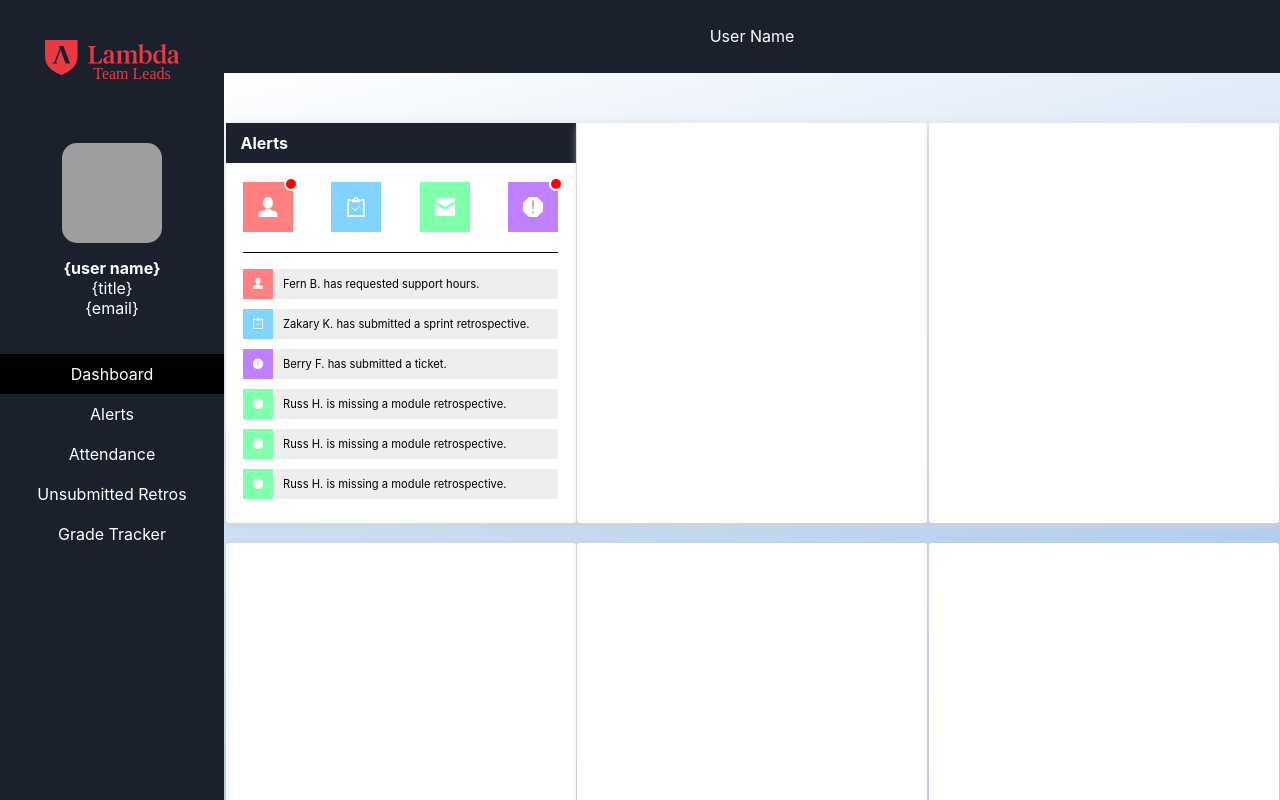
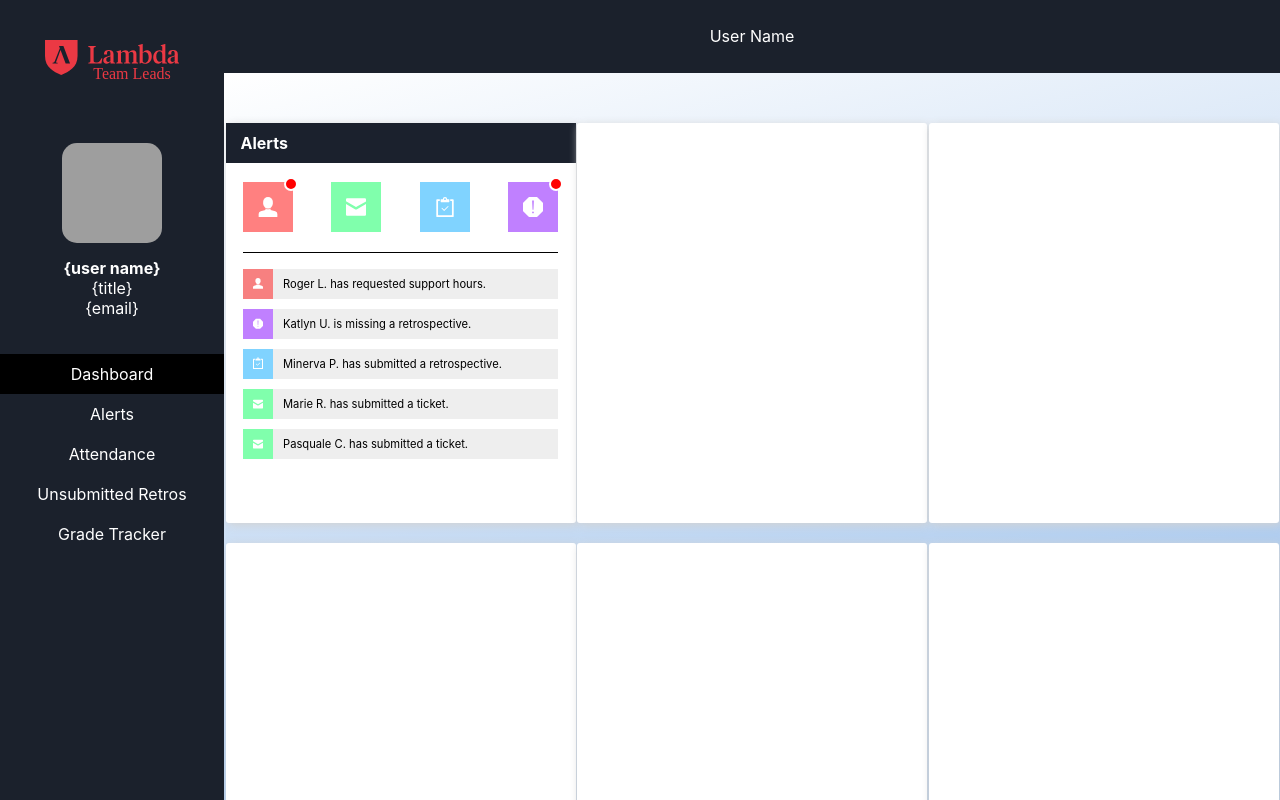
Before and after one commit to TL-Dashboard/frontend, a React (Create React App) app: page / in a window 1280 px wide. Built offline with nearby package versions, Linux system fonts and the light colour scheme; grey boxes are pictures that could not be loaded.

Commit message:
Made the alerts dynamic based on ContextAPI.

```diff
--- a/src/Context.js
+++ b/src/Context.js
@@ -8,6 +8,33 @@ export const { Consumer } = Context;
 export const Provider = ({ children }) => {
     const [ state, setState ] = useState({
         authenticatedUser: null,
+        alerts: [
+            {
+                id: 1,
+                type: 'support',
+                user: 'Roger Lind'
+            },
+            {
+                id: 2,
+                type: 'missing',
+                user: 'Katlyn Ullrich'
+            },
+            {
+                id: 3,
+                type: 'submitted',
+                user: 'Minerva Pacocha'
+            },
+            {
+                id: 4,
+                type: 'ticket',
+                user: 'Marie Rath'
+            },
+            {
+                id: 5,
+                type: 'ticket',
+                user: 'Pasquale Collins'
+            }
+        ]
     });
 
     return (
--- a/src/components/Main/Main.js
+++ b/src/components/Main/Main.js
@@ -4,6 +4,8 @@ import styled from "styled-components";
 import withContext, { Provider } from '../../Context';
 
 import AlertTile from './Tiles/AlertTile';
+
+const AlertTileWithContext = withContext(AlertTile);
 
 const MainWrap = styled.div`
   width: 100%;
@@ -64,7 +66,7 @@ const Main = () => {
     <MainWrap>
       <div className="tile-container">
         <Tile title='Alerts'>
-          <AlertTile />
+          <AlertTileWithContext />
         </Tile>
 
         <Tile className="tile">
--- a/src/components/Main/Tiles/AlertTile.js
+++ b/src/components/Main/Tiles/AlertTile.js
@@ -1,97 +1,95 @@
 import React from 'react'
 import styled from "styled-components";
 
-import { ReactComponent as Person } from '../../../assets/alert-1.svg';
-import { ReactComponent as Clipboard } from '../../../assets/alert-2.svg';
-import { ReactComponent as Mail } from '../../../assets/alert-3.svg';
-import { ReactComponent as Alert } from '../../../assets/alert-4.svg';
+import { ReactComponent as Support } from '../../../assets/alert-1.svg';
+import { ReactComponent as Submitted } from '../../../assets/alert-2.svg';
+import { ReactComponent as Ticket } from '../../../assets/alert-3.svg';
+import { ReactComponent as Missing } from '../../../assets/alert-4.svg';
 
 export default ({ context }) => {
+    const { alerts } = context;
     return (
         <AlertContainer>
             <AlertBoxes>
                 <AlertBox className='alert' backgroundColor='#FF8080'>
-                    <Person />
+                    <Support />
+                </AlertBox>
+                <AlertBox backgroundColor='#80FFAC'>
+                    <Ticket />
                 </AlertBox>
                 <AlertBox backgroundColor='#80D3FF'>
-                    <Clipboard />
-                </AlertBox>
-                <AlertBox backgroundColor='#80FFAC'>
-                    <Mail />
+                    <Submitted />
                 </AlertBox>
                 <AlertBox className='alert' backgroundColor='#C080FF'>
-                    <Alert />
+                    <Missing />
                 </AlertBox>
             </AlertBoxes>
             <AlertsContainer>
                 <AlertsList>
                     {/* Use map for alerts. */}
-                    <AlertsItem type='support'>
-                        <div className='alertitem__left'>
-                            <Person />
-                        </div>
-                        <div className='alertitem__right'>
-                            <p>Fern B. has requested support hours.</p>
-                        </div>
-                    </AlertsItem>
-                    <AlertsItem type='submitted'>
-                        <div className='alertitem__left'>
-                            <Clipboard />
-                        </div>
-                        <div className='alertitem__right'>
-                            <p>Zakary K. has submitted a sprint retrospective.</p>
-                        </div>
-                    </AlertsItem>
-                    <AlertsItem type='ticket'>
-                        <div className='alertitem__left'>
-                            <Alert />
-                        </div>
-                        <div className='alertitem__right'>
-                            <p>Berry F. has submitted a ticket.</p>
-                        </div>
-                    </AlertsItem>
-                    <AlertsItem type='missing'>
-                        <div className='alertitem__left'>
-                            <Alert />
-                        </div>
-                        <div className='alertitem__right'>
-                            <p>Russ H. is missing a module retrospective.</p>
-                        </div>
-                    </AlertsItem>
-                    <AlertsItem type='missing'>
-                        <div className='alertitem__left'>
-                            <Alert />
-                        </div>
-                        <div className='alertitem__right'>
-                            <p>Russ H. is missing a module retrospective.</p>
-                        </div>
-                    </AlertsItem>
-                    <AlertsItem type='missing'>
-                        <div className='alertitem__left'>
-                            <Alert />
-                        </div>
-                        <div className='alertitem__right'>
-                            <p>Russ H. is missing a module retrospective.</p>
-                        </div>
-                    </AlertsItem>
+                    {
+                        alerts.map(({ id, type, user }) => (
+                            <AlertsItem key={id} type={type}>
+                                <div className='alertitem__left'>
+                                    {getLogo(type)}
+                                </div>
+                                <div className='alertitem__right'>
+                                    <p>{getAbrevName(user)} {getEndingMessage(type)}</p>
+                                </div>
+                            </AlertsItem>
+                        ))
+                    }
+
                 </AlertsList>
             </AlertsContainer>
         </AlertContainer>
     )
 }
 
+const getAbrevName = name => `${name.split(" ")[0]} ${name.split(" ")[1].split("")[0]}.`
+
+const getLogo = type => {
+    switch(type) {
+        case 'support':
+            return (<Support />);
+        case 'submitted':
+            return (<Submitted />);
+        case 'missing':
+            return (<Missing />);
+        case 'ticket':
+            return <Ticket />;
+        default:
+            return (<p>Error occured.</p>);
+    }
+}
+
 const getBackgroundColor = type => {
     switch(type) {
         case 'support':
-            return "#FF8080";
+            return "#F78080";
         case 'submitted':
             return "#80D3FF";
         case 'missing':
-            return "#80FFAC";
+            return "#C080FF";
         case 'ticket':
-            return '#C080FF';
+            return '#80FFAC';
         default:
             return 'black';
+    }
+}
+
+const getEndingMessage = type => {
+    switch(type) {
+        case 'support':
+            return "has requested support hours.";
+        case 'submitted':
+            return "has submitted a retrospective.";
+        case 'missing':
+            return "is missing a retrospective.";
+        case 'ticket':
+            return 'has submitted a ticket.';
+        default:
+            return 'Error occured.';
     }
 }
 
```
